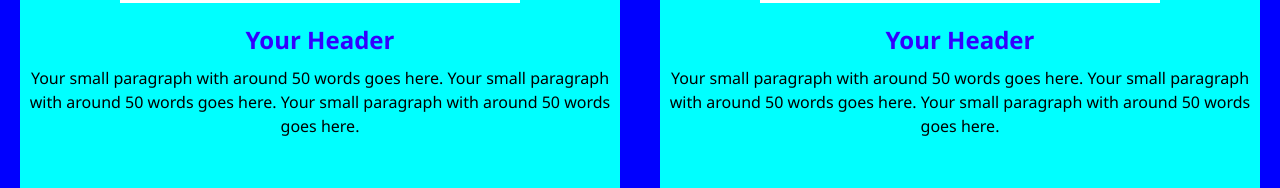
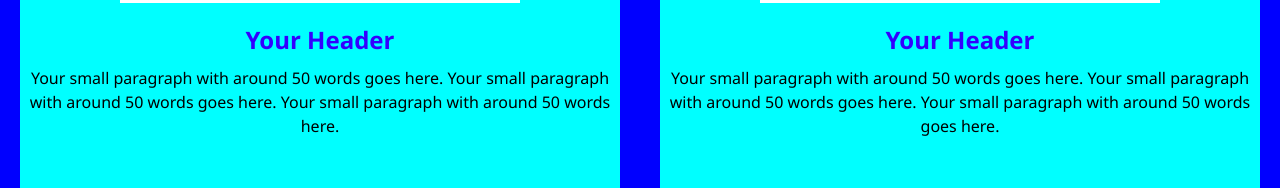
Before and after one commit to sanket060920/E-nimantran, a React (Create React App) app in the folder my-react-app/: page /Card_1 in a window 1280 px wide. Shown: the part 465-653 px from the top of the page. Built offline with nearby package versions, Linux system fonts and the light colour scheme.

Commit message:
demo commmit

```diff
--- a/my-react-app/src/components/cards-design/card-1/card-1.jsx
+++ b/my-react-app/src/components/cards-design/card-1/card-1.jsx
@@ -22,7 +22,7 @@ const ResponsiveImage = () => {
         <h1>Your Header</h1>
         <p>
           Your small paragraph with around 50 words goes here. Your small paragraph with around 50
-          words goes here. Your small paragraph with around 50 words goes here.
+          words goes here. Your small paragraph with around 50 words  here.
         </p>
       </div>
     </div>    <div className="container">
```
Also changed, not shown: 1 other file (tests, documents, lock files or other folders).
